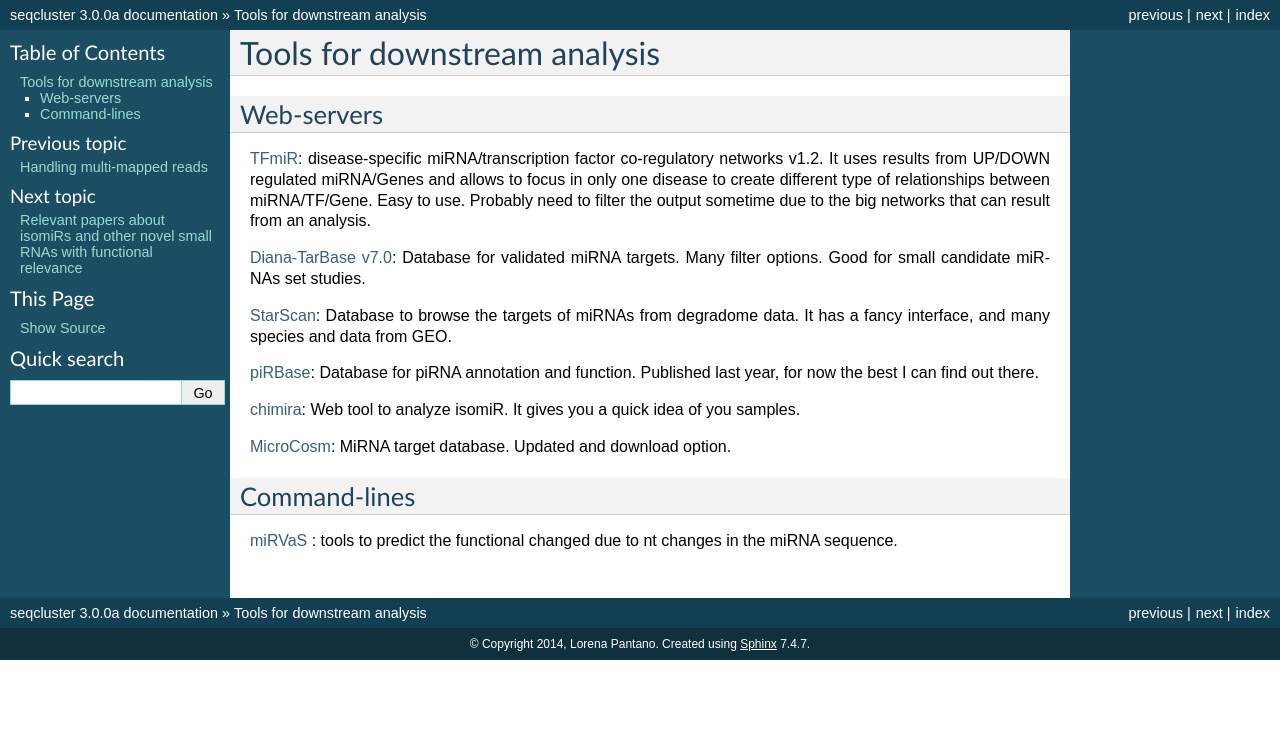
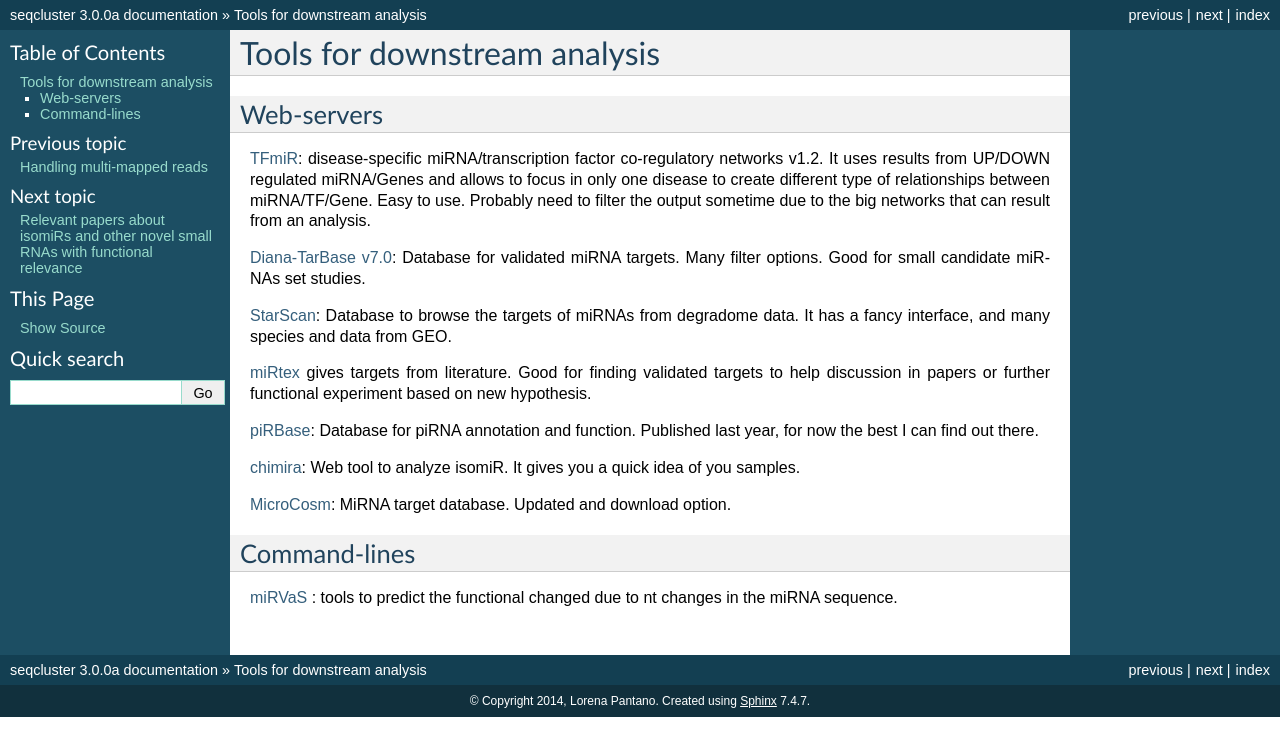
Before and after one commit to lpantano/seqcluster, a Sphinx documentation site: the page built from doc/source/tools.rst, in a window 1280 px wide. Shown: the top 756 px of the page. Built offline with Sphinx 7.4.7, drawn with Linux system fonts in a browser that asks for light colours.

Commit message:
Add targets resource

```diff
--- a/doc/source/tools.rst
+++ b/doc/source/tools.rst
@@ -13,6 +13,8 @@ Web-servers
 `Diana-TarBase v7.0`_: Database for validated miRNA targets. Many filter options. Good for small candidate miRNAs set studies.
 
 `StarScan`_: Database to browse the targets of miRNAs from degradome data. It has a fancy interface, and many species and data from GEO.
+
+`miRtex <http://research.bioinformatics.udel.edu/miRTex/>`_ gives targets from literature. Good for finding validated targets to help discussion in papers or further functional experiment based on new hypothesis.
 
 `piRBase`_: Database for piRNA annotation and function. Published last year, for now the best I can find out there.
 
```
